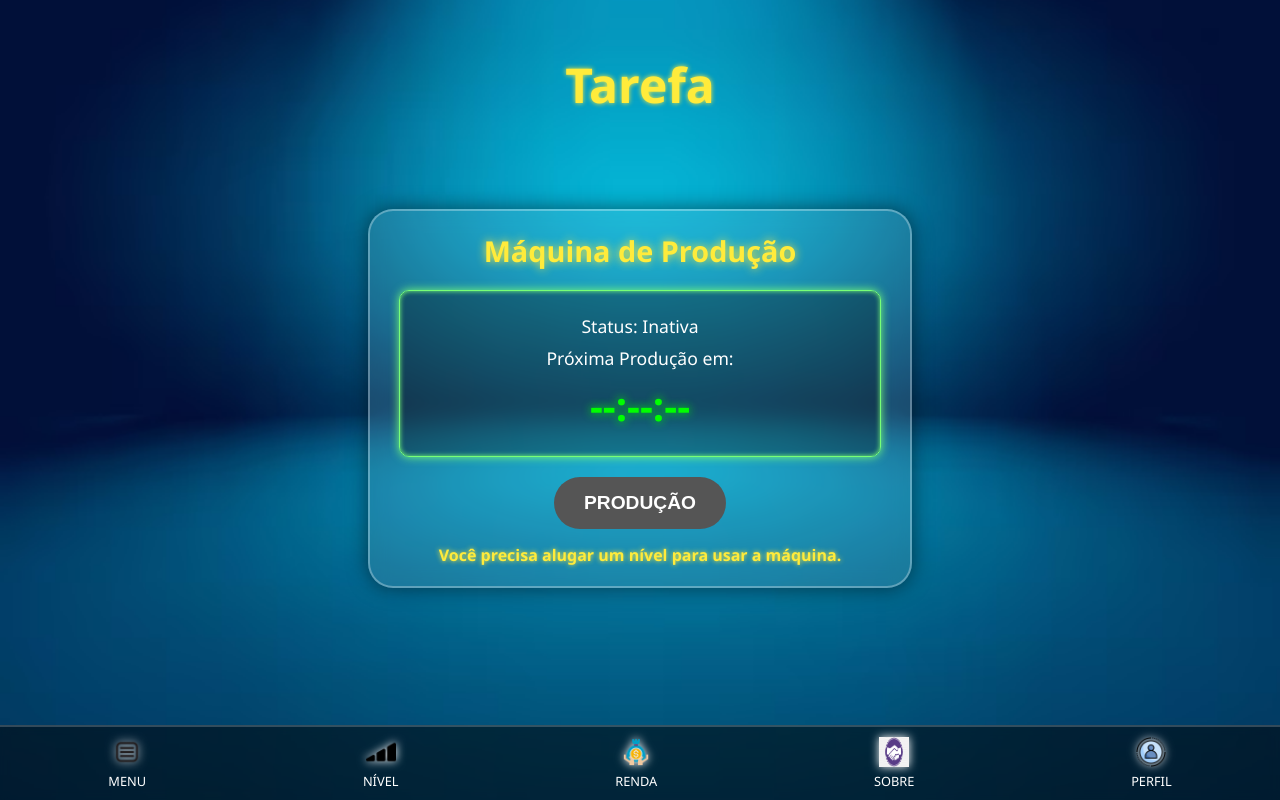
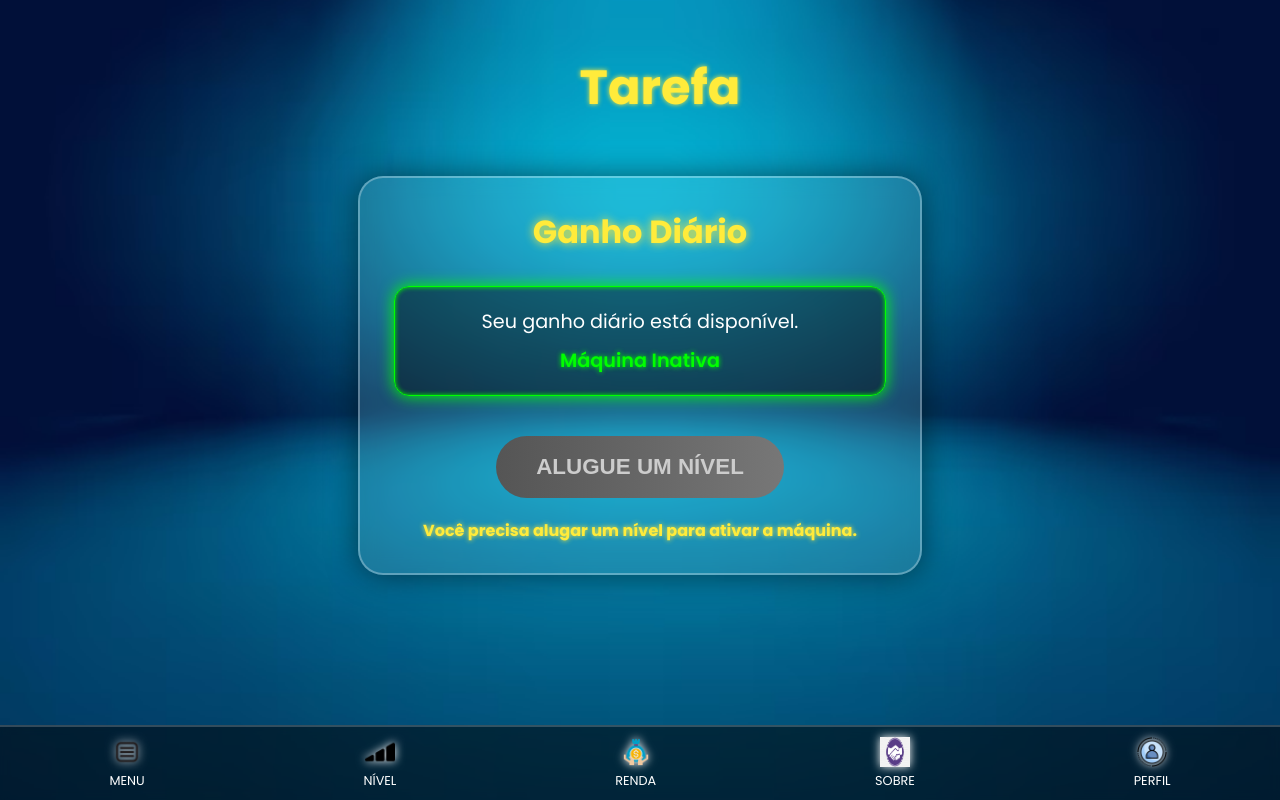
Before and after one commit to JoelCaquene/eletrobras, a Django app: page /tarefa/ in a window 1280 px wide. Run offline with Django 5.2, Linux system fonts and the light colour scheme; a user stored in the database is signed in; data that the repository does not hold is empty.

Commit message:
Atualizando a logica de tarefas e os modelos de dados

```diff
--- a/cigna_group/templates/tarefa.html
+++ b/cigna_group/templates/tarefa.html
@@ -6,20 +6,32 @@
     <meta name="viewport" content="width=device-width, initial-scale=1.0">
     <title>Minha Máquina - Cigna Group</title>
     <style>
+        @import url('https://fonts.googleapis.com/css2?family=Poppins:wght@400;600;700&display=swap');
+
+        :root {
+            --dark-bg: #0c0b2d;
+            --primary-color: #ffeb3b;
+            --accent-color: #ff4b2b;
+            --success-color: #00ff00;
+            --container-bg: rgba(255, 255, 255, 0.1);
+            --border-color: rgba(255, 255, 255, 0.3);
+            --glow-color: #ffeb3b;
+        }
+
         body {
-            background-color: #0c0b2d;
-            background-image: url('{% static "cigna_group/images/fundo_azul_raios.jpg" %}'); /* Use o caminho da sua imagem */
+            background-color: var(--dark-bg);
+            background-image: url('{% static "cigna_group/images/fundo_azul_raios.jpg" %}');
             background-size: cover;
             background-position: center;
             background-attachment: fixed;
             color: #fff;
-            font-family: 'Segoe UI', Tahoma, Geneva, Verdana, sans-serif;
+            font-family: 'Poppins', sans-serif;
             margin: 0;
             padding: 0;
             display: flex;
             flex-direction: column;
             align-items: center;
-            justify-content: flex-start; /* Altera para alinhar ao topo */
+            justify-content: center;
             min-height: 100vh;
             text-align: center;
         }
@@ -27,83 +39,98 @@
         .header {
             width: 100%;
             padding: 20px;
-            color: #ffeb3b;
-            text-shadow: 0 0 5px #ffeb3b;
+            color: var(--primary-color);
+            text-shadow: 0 0 5px var(--glow-color);
             font-size: 1.5em;
+            position: absolute;
+            top: 0;
+            left: 0;
         }
 
-        .machine-container {
+        .task-container {
             width: 90%;
             max-width: 500px;
-            background: rgba(255, 255, 255, 0.1);
+            background: var(--container-bg);
             backdrop-filter: blur(10px);
             border-radius: 25px;
-            border: 2px solid rgba(255, 255, 255, 0.3);
-            box-shadow: 0 0 20px rgba(0, 0, 0, 0.5);
-            padding: 20px;
-            margin-top: 40px; /* Aumenta a margem superior para subir a máquina */
+            border: 2px solid var(--border-color);
+            box-shadow: 0 0 30px rgba(0, 0, 0, 0.5);
+            padding: 30px;
+            margin-top: -50px;
+            display: flex;
+            flex-direction: column;
+            align-items: center;
+            z-index: 1;
         }
 
-        .machine-header h2 {
+        .task-header h2 {
             margin: 0 0 10px;
-            font-size: 1.8em;
-            color: #ffeb3b;
-            text-shadow: 0 0 10px #ffeb3b;
+            font-size: 2em;
+            color: var(--primary-color);
+            text-shadow: 0 0 10px var(--glow-color);
         }
 
-        .panel-display {
-            background: rgba(0, 0, 0, 0.3);
-            border: 1px solid #77ff77;
-            box-shadow: 0 0 10px #77ff77, inset 0 0 5px #77ff77;
-            padding: 15px;
-            border-radius: 10px;
+        .task-info-card {
+            background: rgba(0, 0, 0, 0.4);
+            border: 1px solid var(--success-color);
+            box-shadow: 0 0 15px var(--success-color), inset 0 0 5px var(--success-color);
+            padding: 20px;
+            border-radius: 15px;
             width: 90%;
             margin: 20px auto;
+            display: flex;
+            flex-direction: column;
+            gap: 10px;
         }
 
-        .panel-display p {
-            margin: 8px 0;
-            font-size: 1.1em;
+        .task-info-card p {
+            margin: 0;
+            font-size: 1.2em;
         }
 
-        #timer {
-            font-size: 2.5em;
-            font-weight: bold;
-            color: #00ff00;
-            text-shadow: 0 0 10px #00ff00;
+        .status-text {
+            font-size: 1.5em;
+            font-weight: 600;
+            color: var(--success-color);
+            text-shadow: 0 0 5px var(--success-color);
         }
 
-        #production-btn {
-            background-image: linear-gradient(to right, #ff416c, #ff4b2b);
-            color: white;
+        #receive-gain-btn {
+            background-image: linear-gradient(to right, #2bc0e4, #eae42b);
+            color: #0c0b2d;
             border: none;
-            padding: 15px 30px;
-            border-radius: 30px;
-            font-size: 1.2em;
+            padding: 18px 40px;
+            border-radius: 40px;
+            font-size: 1.4em;
             font-weight: bold;
             cursor: pointer;
-            transition: transform 0.3s, box-shadow 0.3s;
+            transition: transform 0.3s, box-shadow 0.3s, filter 0.3s;
             text-transform: uppercase;
+            box-shadow: 0 5px 15px rgba(0, 0, 0, 0.3);
+            margin-top: 20px;
         }
 
-        #production-btn:disabled {
-            background: #555;
+        #receive-gain-btn:hover:enabled {
+            transform: scale(1.05) translateY(-5px);
+            box-shadow: 0 10px 25px rgba(0, 0, 0, 0.5);
+            filter: brightness(1.1);
+        }
+
+        #receive-gain-btn:disabled {
+            background-image: linear-gradient(to right, #555, #777);
+            color: #ccc;
             cursor: not-allowed;
             box-shadow: none;
             filter: grayscale(100%);
-        }
-
-        #production-btn:hover:enabled {
-            transform: scale(1.05);
-            box-shadow: 0 0 20px #ff416c;
+            transform: none;
         }
 
         .message {
-            margin-top: 15px;
+            margin-top: 20px;
             font-size: 1em;
-            color: #ffeb3b;
+            color: var(--primary-color);
             font-weight: bold;
-            text-shadow: 0 0 5px #ffeb3b;
+            text-shadow: 0 0 5px var(--glow-color);
         }
 
         .footer-nav {
@@ -116,6 +143,7 @@
             padding: 10px 0;
             border-top: 2px solid rgba(255, 255, 255, 0.2);
             backdrop-filter: blur(5px);
+            z-index: 100;
         }
 
         .footer-item {
@@ -136,7 +164,7 @@
         }
 
         .footer-item:hover {
-            color: #ffeb3b;
+            color: var(--primary-color);
         }
     </style>
 </head>
@@ -145,19 +173,16 @@
         <h1>Tarefa</h1>
     </div>
 
-    <div class="machine-container">
-        <div class="machine-header">
-            <h2>Máquina de Produção</h2>
+    <div class="task-container">
+        <div class="task-header">
+            <h2>Ganho Diário</h2>
         </div>
-        <div class="machine-body">
-            <div class="panel-display">
-                <p>Status: <span id="status">Pronta para produzir</span></p>
-                <p>Próxima Produção em:</p>
-                <p id="timer">--:--:--</p>
-            </div>
-            <button id="production-btn">Produção</button>
-            <div class="message" id="info-message"></div>
+        <div class="task-info-card">
+            <p>Seu ganho diário está disponível.</p>
+            <p class="status-text" id="status-display">Pronto para coletar!</p>
         </div>
+        <button id="receive-gain-btn">Receber Ganho</button>
+        <div class="message" id="info-message"></div>
     </div>
 
     <nav class="footer-nav">
@@ -184,82 +209,81 @@
     </nav>
 
     <script>
-        const productionBtn = document.getElementById('production-btn');
-        const timerDisplay = document.getElementById('timer');
-        const statusDisplay = document.getElementById('status');
+        const receiveGainBtn = document.getElementById('receive-gain-btn');
+        const statusDisplay = document.getElementById('status-display');
         const infoMessage = document.getElementById('info-message');
 
-        const cooldownTime = 24 * 60 * 60 * 1000; // 24 horas em milissegundos
-        let lastProductionTime = localStorage.getItem('lastProductionTime') || 0;
-
-        // Esta variável deve ser passada do backend (Django)
-        // Certifique-se de que sua view passe 'has_level' para o template
-        let hasLevel = {{ has_level|yesno:"true,false" }};
+        // Esta variável DEVE ser passada do backend (Django) para funcionar corretamente.
+        // last_task_timestamp: A última vez que a tarefa foi feita (em milissegundos).
+        // has_level: True ou False, dependendo se o usuário tem um nível alugado.
+        const lastTaskTimestamp = {{ last_task_timestamp|default_if_none:0 }};
+        const hasLevel = {{ has_level|yesno:"true,false" }};
+        const isToday = (timestamp) => {
+            const date = new Date(timestamp);
+            const today = new Date();
+            return date.getDate() === today.getDate() &&
+                   date.getMonth() === today.getMonth() &&
+                   date.getFullYear() === today.getFullYear();
+        };
 
         function updateUI() {
             if (!hasLevel) {
-                productionBtn.disabled = true;
-                infoMessage.textContent = "Você precisa alugar um nível para usar a máquina.";
-                statusDisplay.textContent = "Inativa";
-                timerDisplay.textContent = "--:--:--";
+                receiveGainBtn.disabled = true;
+                statusDisplay.textContent = "Máquina Inativa";
+                infoMessage.textContent = "Você precisa alugar um nível para ativar a máquina.";
+                receiveGainBtn.textContent = "Alugue um Nível";
                 return;
             }
 
-            infoMessage.textContent = "";
-            const currentTime = new Date().getTime();
-            const elapsedTime = currentTime - lastProductionTime;
-            const remainingTime = cooldownTime - elapsedTime;
-
-            if (remainingTime <= 0) {
-                timerDisplay.textContent = "00:00:00";
-                productionBtn.disabled = false;
-                statusDisplay.textContent = "Pronta para produzir";
-                productionBtn.textContent = "Produção";
+            if (isToday(lastTaskTimestamp)) {
+                receiveGainBtn.disabled = true;
+                statusDisplay.textContent = "Ganho Coletado!";
+                infoMessage.textContent = "A tarefa de hoje já foi realizada. Volte amanhã.";
+                receiveGainBtn.textContent = "Volte Amanhã";
             } else {
-                const hours = Math.floor(remainingTime / (1000 * 60 * 60));
-                const minutes = Math.floor((remainingTime % (1000 * 60 * 60)) / (1000 * 60));
-                const seconds = Math.floor((remainingTime % (1000 * 60)) / 1000);
-
-                const formatTime = (time) => String(time).padStart(2, '0');
-
-                timerDisplay.textContent = `${formatTime(hours)}:${formatTime(minutes)}:${formatTime(seconds)}`;
-                productionBtn.disabled = true;
-                statusDisplay.textContent = "Em produção...";
-                productionBtn.textContent = "Produzindo...";
+                receiveGainBtn.disabled = false;
+                statusDisplay.textContent = "Pronto para coletar!";
+                infoMessage.textContent = "";
+                receiveGainBtn.textContent = "Receber Ganho";
             }
         }
 
-        productionBtn.addEventListener('click', async () => {
-            if (!hasLevel) {
-                infoMessage.textContent = "Você precisa alugar um nível para usar a máquina.";
-                return;
-            }
+        receiveGainBtn.addEventListener('click', async () => {
+            if (receiveGainBtn.disabled) return;
+
+            receiveGainBtn.disabled = true;
+            receiveGainBtn.textContent = "Coletando...";
+            infoMessage.textContent = "Processando seu ganho...";
+            statusDisplay.textContent = "Coletando...";
 
             try {
                 const response = await fetch('/realizar-tarefa/', {
                     method: 'POST',
                     headers: {
                         'X-CSRFToken': '{{ csrf_token }}',
-                    }
+                        'Content-Type': 'application/json',
+                    },
+                    body: JSON.stringify({})
                 });
                 const data = await response.json();
 
                 if (data.status === 'success') {
-                    // Simula a lógica do backend.
-                    lastProductionTime = new Date().getTime();
-                    localStorage.setItem('lastProductionTime', lastProductionTime);
-                    infoMessage.textContent = "Tarefa realizada! Renda diária adicionada.";
+                    infoMessage.textContent = "Tarefa realizada com sucesso! Ganho diário adicionado.";
+                    // Em um ambiente de produção, esta data deve vir do backend
+                    // lastTaskTimestamp = new Date().getTime();
                 } else {
                     infoMessage.textContent = data.message;
                 }
             } catch (error) {
+                console.error('Error:', error);
                 infoMessage.textContent = "Erro ao realizar a tarefa. Tente novamente.";
+            } finally {
+                // A UI é atualizada independentemente do resultado
+                updateUI();
             }
-
-            updateUI();
         });
 
-        setInterval(updateUI, 1000);
+        // Inicializa a interface assim que a página carrega
         updateUI();
     </script>
 </body>
--- a/cigna_group/views.py
+++ b/cigna_group/views.py
@@ -307,8 +307,18 @@ def tarefa_view(request):
     niveis_alugados_ativos = NivelAlugado.objects.filter(usuario=usuario, is_active=True)
     has_level = niveis_alugados_ativos.exists()
 
+    last_task_timestamp = None
+    if has_level:
+        # Pega a data da última tarefa do primeiro nível ativo.
+        # Se um usuário puder ter múltiplos níveis, você pode precisar de uma lógica mais complexa.
+        # Mas para um nível por usuário, isso funciona bem.
+        ultima_tarefa = niveis_alugados_ativos.first().ultima_tarefa
+        if ultima_tarefa:
+            last_task_timestamp = int(ultima_tarefa.timestamp() * 1000)
+
     context = {
-        'has_level': has_level
+        'has_level': has_level,
+        'last_task_timestamp': last_task_timestamp
     }
     return render(request, 'tarefa.html', context)
 
```
